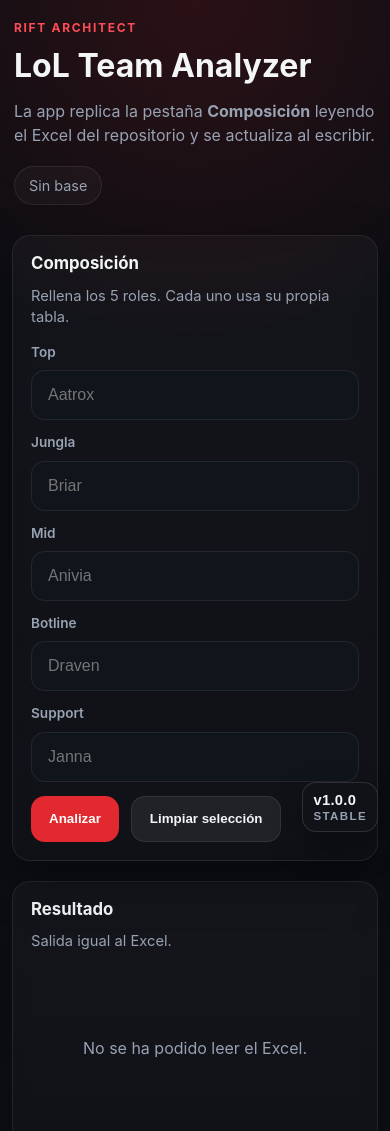
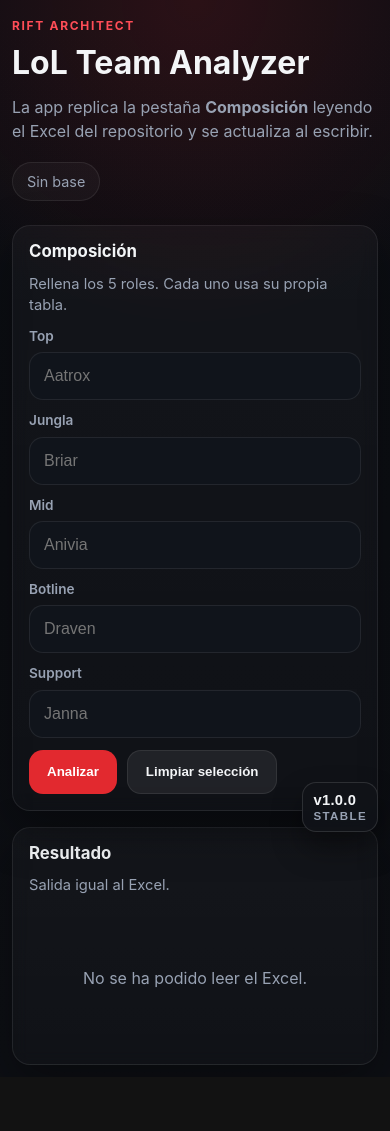
Before and after one commit to enigmapau-hash/lol-team-analyzer, a website: page index.html in a window 390 px wide. Shown: the top 1131 px of the page. After the commit the page ends 1077 px from the top, so only its background shows below. Drawn offline with Linux system fonts and the light colour scheme; no server answers.

Commit message:
stage3: refine responsive spacing and alignment

```diff
--- a/stage3-spacing.css
+++ b/stage3-spacing.css
@@ -100,17 +100,112 @@ button {
   bottom: 70px;
 }
 
-@media (max-width: 720px) {
+@media (max-width: 1180px) {
+  :root {
+    --stage3-shell-gap: 18px;
+  }
+
   .hero {
-    gap: 14px;
+    gap: 16px;
   }
 
   .card {
     padding: 18px;
   }
 
+  .roles-grid {
+    gap: 12px;
+  }
+}
+
+@media (max-width: 860px) {
+  :root {
+    --stage3-shell-gap: 16px;
+  }
+
+  .hero {
+    align-items: flex-start;
+  }
+
+  .card-head {
+    margin-bottom: 14px;
+  }
+
   .actions {
     margin-top: 14px;
+  }
+
+  .result-empty {
+    min-height: 150px;
+  }
+
+  .version-badge {
+    right: 12px;
+    bottom: 12px;
+  }
+
+  .version-panel {
+    right: 12px;
+    bottom: 66px;
+  }
+}
+
+@media (max-width: 720px) {
+  .hero {
+    gap: 14px;
+    padding: 6px 0 8px;
+  }
+
+  .hero > div:first-child {
+    gap: 5px;
+  }
+
+  .card {
+    padding: 16px;
+  }
+
+  .card-head {
+    margin-bottom: 12px;
+  }
+
+  .roles-grid {
+    gap: 12px;
+  }
+
+  label {
+    gap: 8px;
+  }
+
+  input {
+    min-height: 48px;
+    padding: 13px 14px;
+  }
+
+  .picker-item {
+    min-height: 44px;
+  }
+
+  .actions {
+    margin-top: 12px;
+    gap: 10px;
+  }
+
+  button {
+    min-height: 44px;
+  }
+
+  .result-empty {
+    min-height: 140px;
+    padding: 14px 12px;
+  }
+
+  .composition-table th,
+  .composition-table td {
+    padding: 12px 14px;
+  }
+
+  .champion-cell {
+    gap: 10px;
   }
 
   .version-badge {
@@ -121,6 +216,28 @@ button {
   .version-panel {
     right: 12px;
     left: 12px;
-    bottom: 66px;
+    bottom: 64px;
   }
 }
+
+@media (max-width: 760px) {
+  .table-wrap {
+    margin-top: 0;
+  }
+
+  .composition-table tr {
+    margin-bottom: 10px;
+  }
+
+  .composition-table td {
+    padding: 11px 12px;
+  }
+
+  .composition-table td::before {
+    flex-basis: 44%;
+  }
+
+  .champion-cell {
+    justify-content: flex-end;
+  }
+}
```
